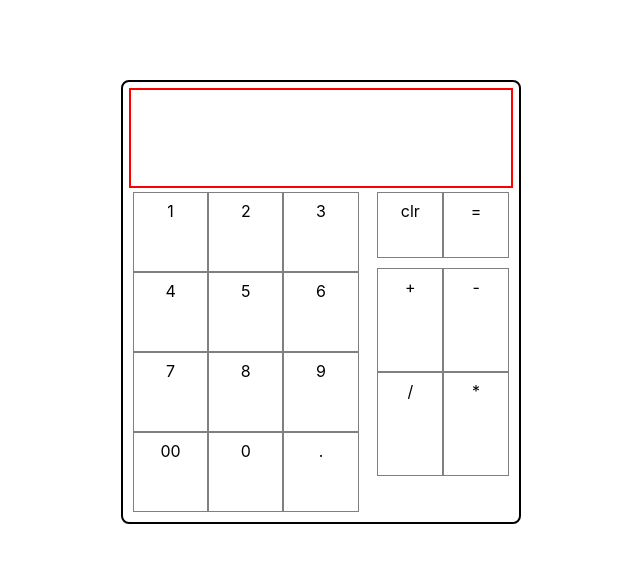
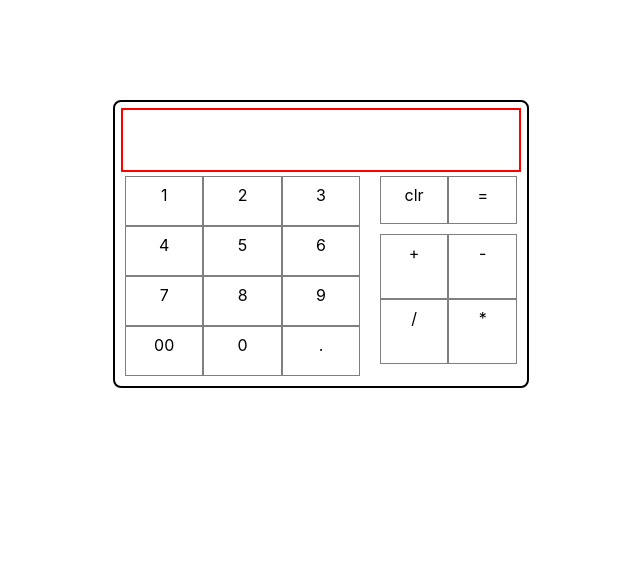
Before and after one commit to palpriyanshu/calc-react, a React (Create React App) app: page / in a window 1280 px wide. Shown: the top 562 px of the page, without its empty margins (319-959 px from the left). Built offline with nearby package versions, Linux system fonts and the light colour scheme.

Commit message:
extracted functional components

```diff
--- a/src/App.css
+++ b/src/App.css
@@ -1,21 +1,21 @@
 .calc {
   border: 2px solid black;
-  width: 30vw;
-  margin: 10vh auto;
+  width: 400px;
+  margin: 100px auto;
   border-radius: 8px;
   padding: 6px;
 }
 
 .display {
   border: 2px solid red;
-  height: 12vh;
+  height: 60px;
 }
 
 .keyboard {
   display: flex;
   justify-content: space-between;
   padding: 4px;
-  height: 40vh;
+  height: 200px;
 }
 
 .leftPanel {
@@ -28,7 +28,7 @@
 
 .numKeys {
   display: grid;
-  grid-template-rows: repeat(4, 10vh);
+  grid-template-rows: repeat(4, 50px);
   grid-template-columns: repeat(3, calc(100%/3));
 }
 
@@ -38,18 +38,18 @@
   padding: 8px;
 }
 
-.topRightPanel {
+.funcKeys {
   display: flex;
 }
 
-.topRightPanel > div {
+.funcKeys > div {
   width:48%;
-  height:6vh;
+  height:30px;
 }
 
 .oprKeys {
   padding-top:10px;
   display:grid;
-  grid-template-rows: repeat(2, 13vh);
+  grid-template-rows: repeat(2, 65px);
   grid-template-columns: repeat(2, 50%);
 }
--- a/src/keyboard.js
+++ b/src/keyboard.js
@@ -1,5 +1,5 @@
 import React from 'react';
-import { Button, NumericKeys, OperationalKeys } from './buttons';
+import { NumericKeys, ArithmeticKeys, FunctionalKeys } from './keyboardComp';
 
 class Keyboard extends React.Component {
   constructor(props) {
@@ -26,11 +26,8 @@ class Keyboard extends React.Component {
           <NumericKeys onClick={this.onNumberClick} />
         </div>
         <div className="rightPanel">
-          <div className="topRightPanel">
-            <Button className="button clrBtn" name="clr" onClick={setDefault} />
-            <Button className="button evalBtn" name="=" onClick={showResult} />
-          </div>
-          <OperationalKeys onClick={this.onSymbolClick} />
+          <FunctionalKeys setDefault={setDefault} showResult={showResult}/>
+          <ArithmeticKeys onClick={this.onSymbolClick} />
         </div>
       </div>
     );
--- a/src/buttons.js
+++ b/src/keyboardComp.js
@@ -19,13 +19,22 @@ const NumericKeys = function (props) {
   return <div className="numKeys">{createKeys(keys, props.onClick)}</div>;
 };
 
-const OperationalKeys = function (props) {
+const ArithmeticKeys = function (props) {
   const keys = ['+', '-', '/', '*'];
   return <div className="oprKeys">{createKeys(keys, props.onClick)}</div>;
 };
 
+const FunctionalKeys = function (props) {
+  return (
+    <div className="funcKeys">
+      <Button className="button clrBtn" name="clr" onClick={props.setDefault} />
+      <Button className="button evalBtn" name="=" onClick={props.showResult} />
+    </div>
+  );
+}
+
 export {
-  Button,
   NumericKeys,
-  OperationalKeys
+  ArithmeticKeys,
+  FunctionalKeys
 }
```
